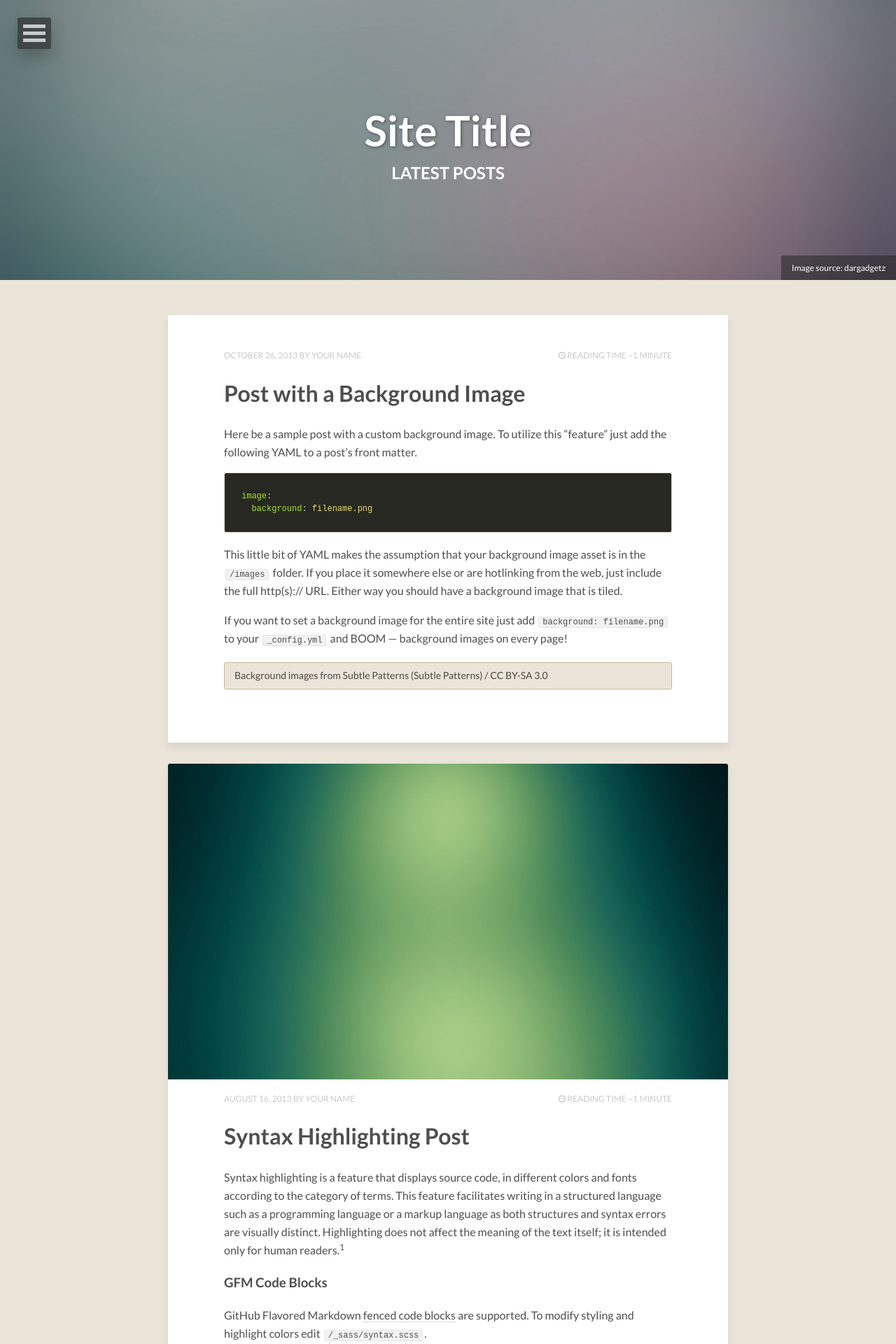
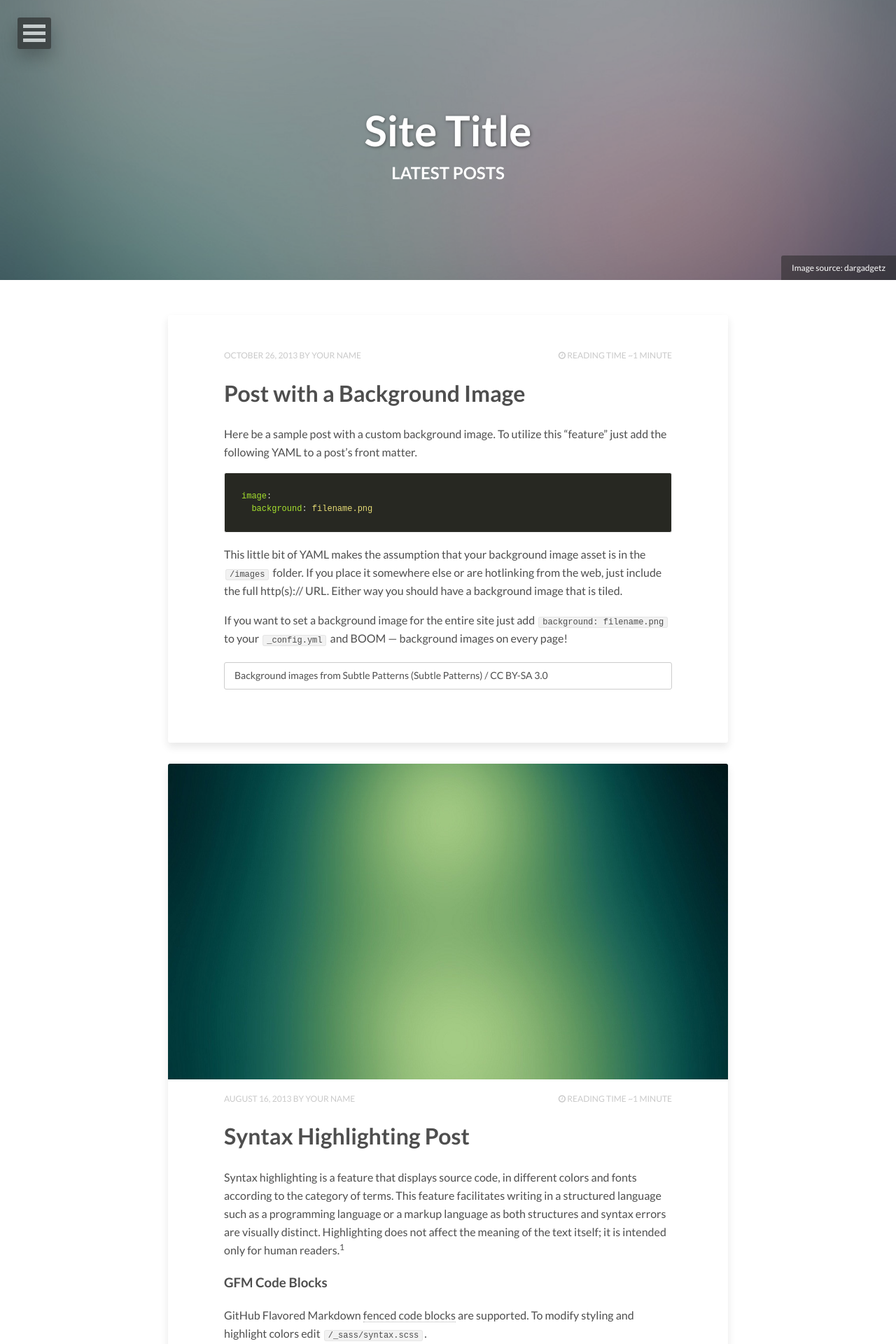
Before and after one commit to yongmin-park/brtlst-jekyll-theme, a Jekyll site: the page built from index.html, in a window 1280 px wide. Shown: the top 1920 px of the page at 70% size. Built offline with Jekyll 4.4.1, drawn with Linux system fonts in a browser that asks for light colours; nearby versions of some CDN libraries; the list of posts is cut into pages by our own code.

Commit message:
Changed body color to #ffffff

```diff
--- a/_sass/_variables.scss
+++ b/_sass/_variables.scss
@@ -34,7 +34,7 @@ body {
    ========================================================================== */
 
 $base-color                      : rgba(#222,0.8);
-$body-color                      : #ebe5d9;
+$body-color                      : #ffffff;
 $text-color                      : rgba(#222,0.8);
 $comp-color                      : complement(#222);
 $border-color                    : lighten($base-color,60);
```
